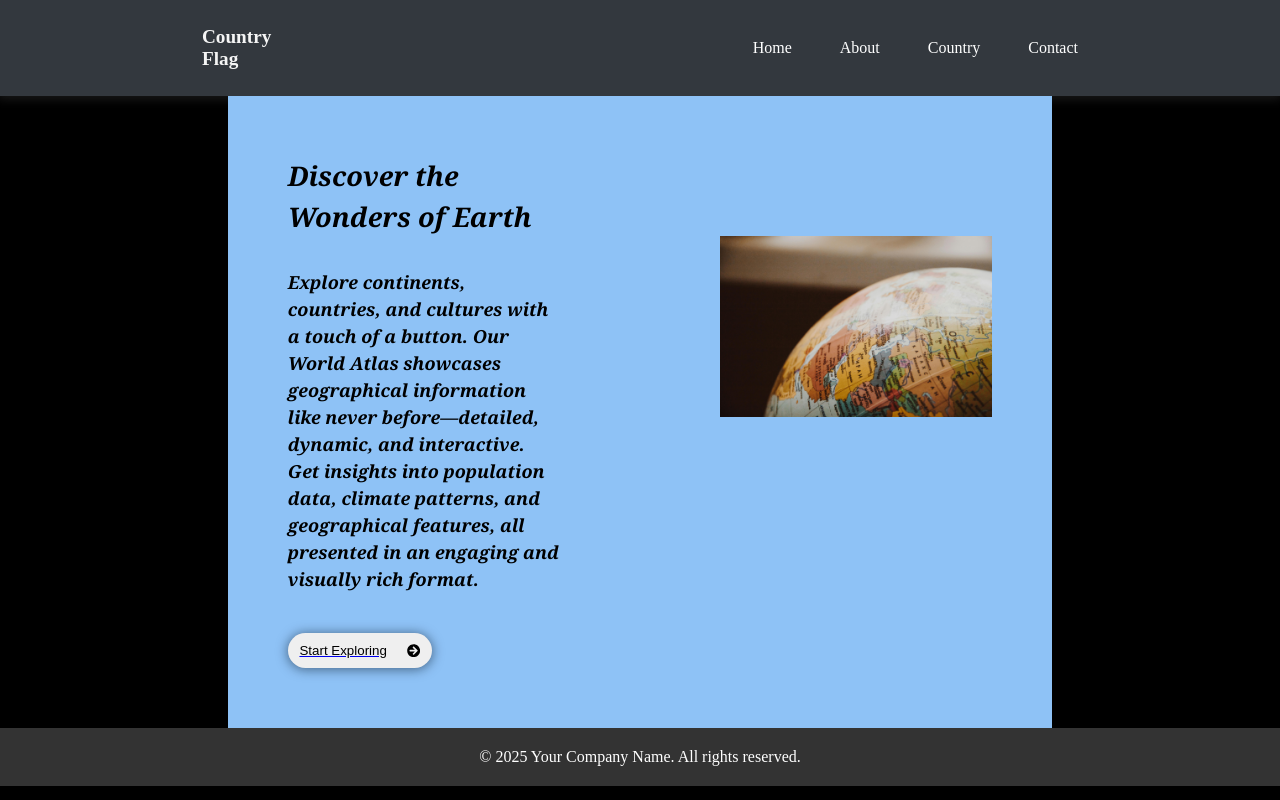
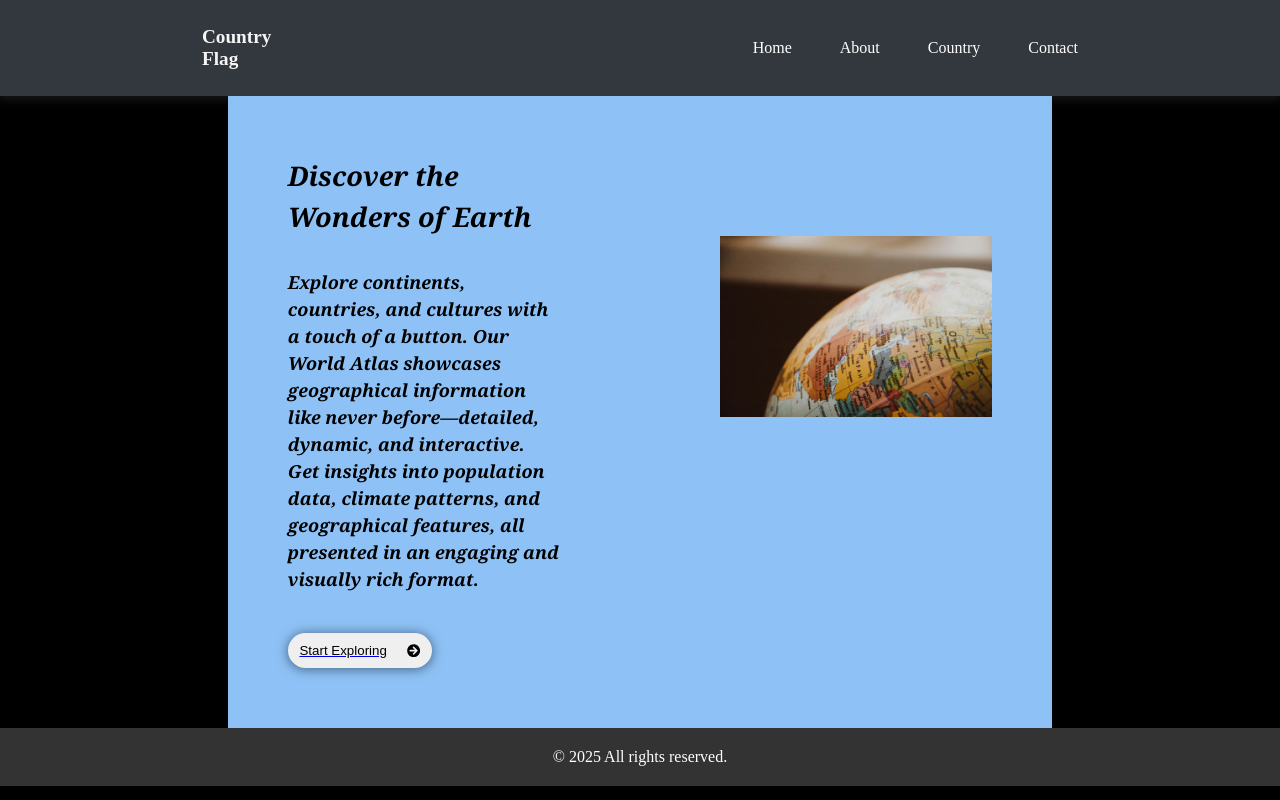
Before and after one commit to Rajsingh704596/CountryDetailsWebsite, a React (Vite) app: page / in a window 1280 px wide. Built offline with nearby package versions, Linux system fonts and the light colour scheme.

Commit message:
change again

```diff
--- a/src/Layouts/Footer.jsx
+++ b/src/Layouts/Footer.jsx
@@ -3,7 +3,7 @@
   return (
     <footer className="footer">
       <div className="footer-content">
-        <p>&copy; {currentYear} Your Company Name. All rights reserved.</p>
+        <p>&copy; {currentYear}  All rights reserved.</p>
       </div>
     </footer>
   );
```
